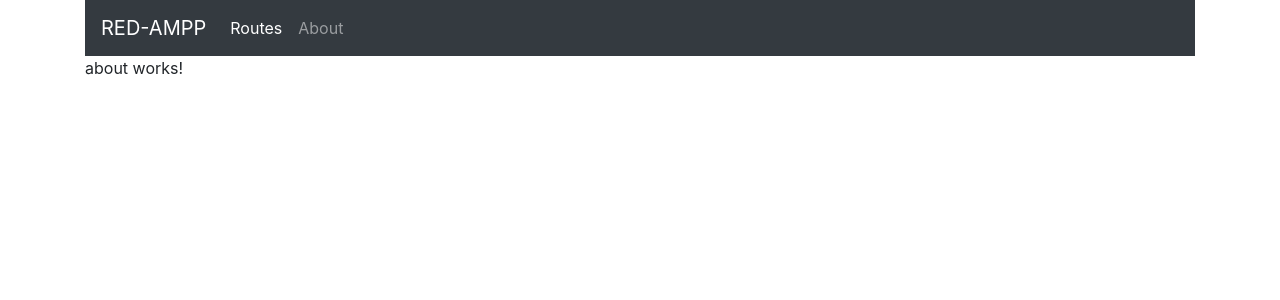
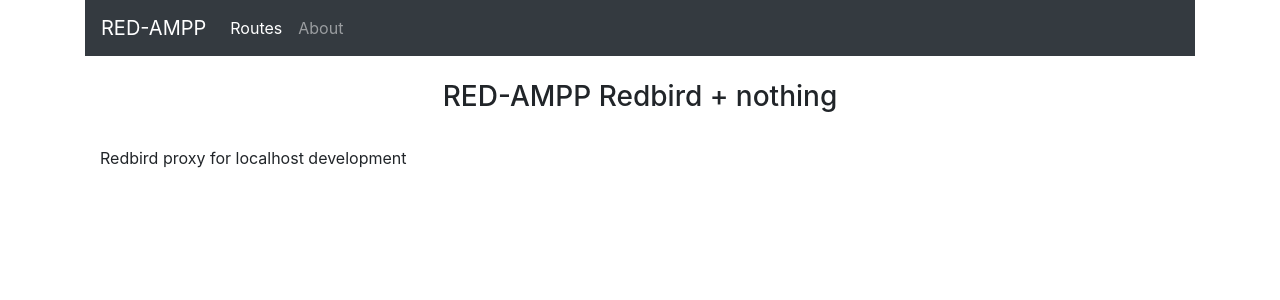
Before and after one commit to pcnate/red-ampp, an Angular app: page /red-ampp/red-ampp/about in a window 1280 px wide. Shown: the top 300 px of the page. Built offline with nearby package versions, Linux system fonts and the light colour scheme.

Commit message:
add basic about page

```diff
--- a/src/app/about/about.component.html
+++ b/src/app/about/about.component.html
@@ -1,3 +1,21 @@
-<p>
-  about works!
-</p>
+<div class="container">
+
+  <div class="row">
+    <div class="col-12">
+      <br>
+      <h3 class="text-center">RED-AMPP Redbird + nothing</h3>
+    </div>
+  </div>
+
+  <div class="row">
+    <div class="col-12">
+
+      <br>
+      <p>
+        Redbird proxy for localhost development
+      </p>
+
+    </div>
+  </div>
+
+</div>
```
